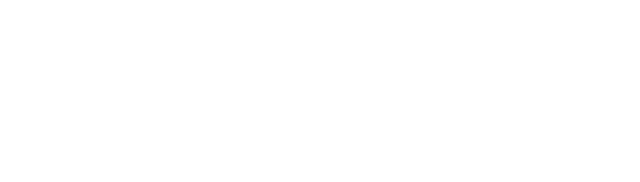
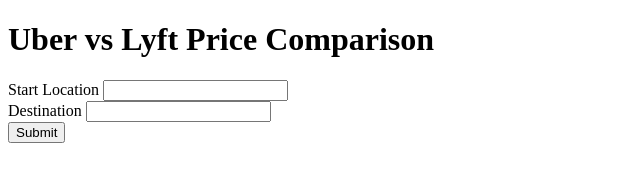
Before and after one commit to rickknowlton/iRyde, a plain HTML site: page index.html in a window 1280 px wide. Shown: the whole page, without its empty margins (0-640 px from the left). Drawn offline with Linux system fonts and the light colour scheme.

Commit message:
adding html

```diff
--- a/index.html
+++ b/index.html
@@ -6,13 +6,27 @@
        <title></title>
        <meta name="description" content="">
        <meta name="viewport" content="width=device-width, initial-scale=1">
-        <link rel="stylesheet" href="">
+       <link rel="stylesheet" src="assets/css/styles.css">
+
    </head>
    <body>
-        <!--[if lt IE 7]>
-            <p class="browsehappy">You are using an <strong>outdated</strong> browser. Please <a href="#">upgrade your browser</a> to improve your experience.</p>
-        <![endif]-->
+           <h1>Uber vs Lyft Price Comparison</h1>
+           <div class="inputForm">
+               <form>
+                   <!--pickup location-->
+                   <label>Start Location</label>
+                   <input type="text" class="form-control" id="pickup"><br>
 
-        <script src="" async defer></script>
+                   <!--dropoff location-->
+
+                   <label>Destination</label>
+                   <input type="text" class="form-control" id="destination"><br>
+                 <!--submit request-->
+                <button type="submit" id="getPrices" class="btn">Submit</button>
+               </form>
+
+           </div>
+
+       <script src="./assets/javascripts/javascript.js" ></script>
    </body>
 </html>
```
Lines whose indentation alone changed are shown as unchanged.
